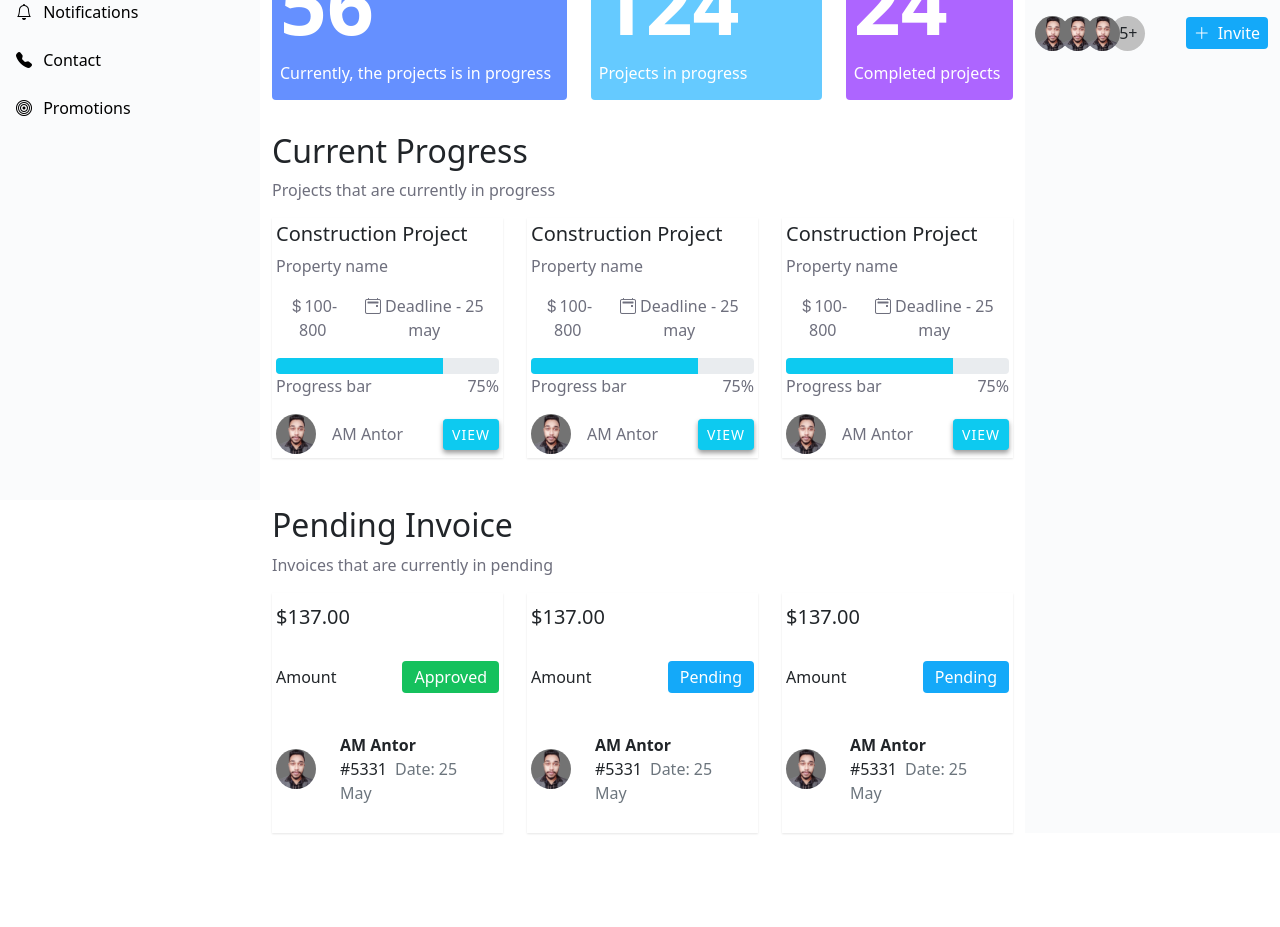
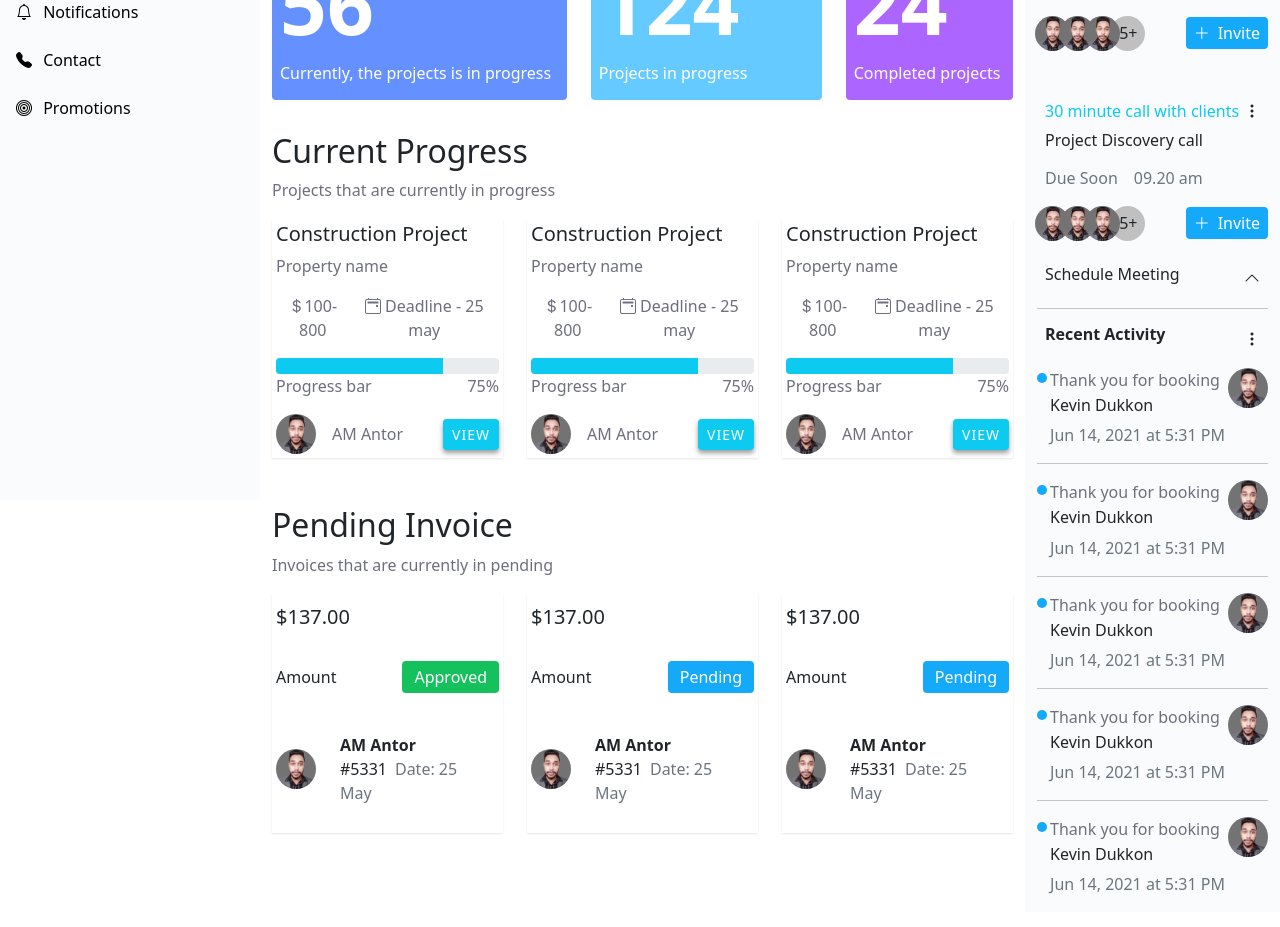
Before and after one commit to antorntech/admin-dashboard, a React (Create React App) app: page / in a window 1280 px wide. Shown: the part 300-1227 px from the top of the page. Before the commit the page ends 1148 px from the top, so only its background shows below. Built offline with nearby package versions, Linux system fonts and the light colour scheme.

Commit message:
add upcommint meeting section

```diff
--- a/src/components/MainContent/MainContent.js
+++ b/src/components/MainContent/MainContent.js
@@ -480,6 +480,198 @@ const MainContent = () => {
               </div>
             </div>
           </div>
+          <div className="mt-5 text-start">
+            <div className="px-2 d-flex justify-content-between align-items-center">
+              <span className="text-info">30 minute call with clients</span>
+              <i class="bi bi-three-dots-vertical"></i>
+            </div>
+            <h6 className="p-2">Project Discovery call</h6>
+            <div className="px-2 text-secondary">
+              <span>Due Soon</span>
+              <span className="ps-3">09.20 am</span>
+            </div>
+            <div className="mt-3 d-flex justify-content-between align-items-center">
+              <div className="mx-2">
+                <div class="avatar-group">
+                  <div class="avatar">
+                    <img src={userImg} alt="" />
+                  </div>
+                  <div class="avatar">
+                    <img src={userImg} alt="" />
+                  </div>
+
+                  <div class="avatar">
+                    <img src={userImg} alt="" />
+                  </div>
+                  <div class="hidden-avatars d-flex justify-content-between align-items-center">
+                    <span>05+</span>
+                  </div>
+                </div>
+              </div>
+              <div>
+                <button
+                  className="text-white px-2"
+                  style={{
+                    background: "#14A9F9",
+                    padding: "4px 12px",
+                    border: "none",
+                    borderRadius: "4px",
+                  }}
+                >
+                  <i class="bi bi-plus-lg pe-2"></i>
+                  <span>Invite</span>
+                </button>
+              </div>
+            </div>
+            <div className="mt-4 px-2 d-flex justify-content-between align-items-center">
+              <h6 className="">Schedule Meeting</h6>
+              <i class="bi bi-chevron-up"></i>
+            </div>
+            <hr />
+            <div className="px-2 d-flex justify-content-between align-items-center">
+              <h6 className="fw-bold">Recent Activity</h6>
+              <i class="bi bi-three-dots-vertical"></i>
+            </div>
+            <div className="mt-3 d-flex justify-content-between align-items-start">
+              <div
+                style={{
+                  marginTop: "5px",
+                  width: "10px",
+                  height: "10px",
+                  borderRadius: "10px",
+                  background: "#15A9F9",
+                }}
+              ></div>
+              <div>
+                <p className="mb-1">Thank you for booking</p>
+                <h6>Kevin Dukkon</h6>
+                <span className="text-secondary">Jun 14, 2021 at 5:31 PM</span>
+              </div>
+              <div>
+                <img
+                  style={{
+                    width: "40px",
+                    height: "40px",
+                    borderRadius: "50px",
+                  }}
+                  src={userImg}
+                  alt=""
+                />
+              </div>
+            </div>
+            <hr />
+            <div className="mt-3 d-flex justify-content-between align-items-start">
+              <div
+                style={{
+                  marginTop: "5px",
+                  width: "10px",
+                  height: "10px",
+                  borderRadius: "10px",
+                  background: "#15A9F9",
+                }}
+              ></div>
+              <div>
+                <p className="mb-1">Thank you for booking</p>
+                <h6>Kevin Dukkon</h6>
+                <span className="text-secondary">Jun 14, 2021 at 5:31 PM</span>
+              </div>
+              <div>
+                <img
+                  style={{
+                    width: "40px",
+                    height: "40px",
+                    borderRadius: "50px",
+                  }}
+                  src={userImg}
+                  alt=""
+                />
+              </div>
+            </div>
+            <hr />
+            <div className="mt-3 d-flex justify-content-between align-items-start">
+              <div
+                style={{
+                  marginTop: "5px",
+                  width: "10px",
+                  height: "10px",
+                  borderRadius: "10px",
+                  background: "#15A9F9",
+                }}
+              ></div>
+              <div>
+                <p className="mb-1">Thank you for booking</p>
+                <h6>Kevin Dukkon</h6>
+                <span className="text-secondary">Jun 14, 2021 at 5:31 PM</span>
+              </div>
+              <div>
+                <img
+                  style={{
+                    width: "40px",
+                    height: "40px",
+                    borderRadius: "50px",
+                  }}
+                  src={userImg}
+                  alt=""
+                />
+              </div>
+            </div>
+            <hr />
+            <div className="mt-3 d-flex justify-content-between align-items-start">
+              <div
+                style={{
+                  marginTop: "5px",
+                  width: "10px",
+                  height: "10px",
+                  borderRadius: "10px",
+                  background: "#15A9F9",
+                }}
+              ></div>
+              <div>
+                <p className="mb-1">Thank you for booking</p>
+                <h6>Kevin Dukkon</h6>
+                <span className="text-secondary">Jun 14, 2021 at 5:31 PM</span>
+              </div>
+              <div>
+                <img
+                  style={{
+                    width: "40px",
+                    height: "40px",
+                    borderRadius: "50px",
+                  }}
+                  src={userImg}
+                  alt=""
+                />
+              </div>
+            </div>
+            <hr />
+            <div className="mt-3 d-flex justify-content-between align-items-start">
+              <div
+                style={{
+                  marginTop: "5px",
+                  width: "10px",
+                  height: "10px",
+                  borderRadius: "10px",
+                  background: "#15A9F9",
+                }}
+              ></div>
+              <div>
+                <p className="mb-1">Thank you for booking</p>
+                <h6>Kevin Dukkon</h6>
+                <span className="text-secondary">Jun 14, 2021 at 5:31 PM</span>
+              </div>
+              <div>
+                <img
+                  style={{
+                    width: "40px",
+                    height: "40px",
+                    borderRadius: "50px",
+                  }}
+                  src={userImg}
+                  alt=""
+                />
+              </div>
+            </div>
+          </div>
         </div>
       </div>
     </div>
```
